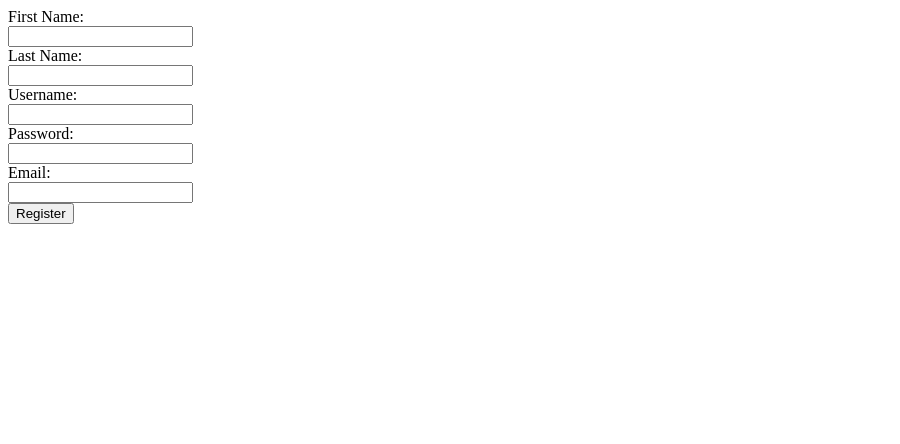
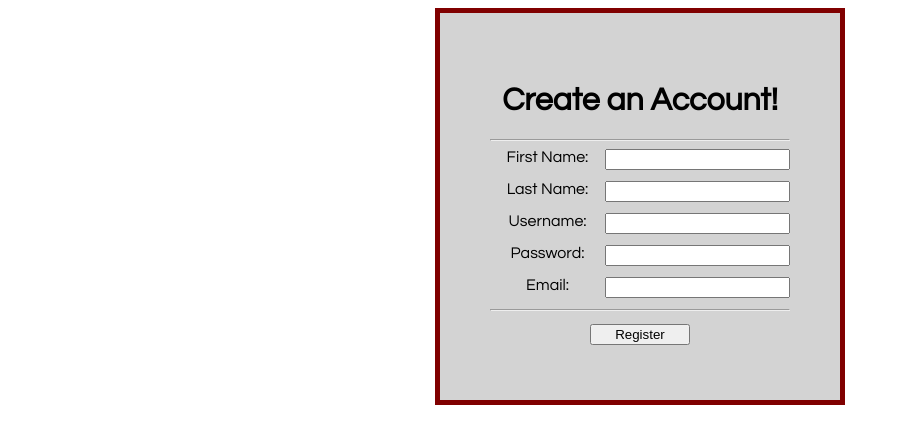
Before and after one commit to 1091360210/project1, a plain HTML site: page ProjectTemplate/register.html in a window 1280 px wide. Shown: the whole page, without its empty margins (0-900 px from the left). Drawn offline with nearby package versions, Linux system fonts and the light colour scheme.

Commit message:
added a little CSS to register.html

```diff
--- a/ProjectTemplate/register.html
+++ b/ProjectTemplate/register.html
@@ -34,21 +34,84 @@
 
 
     </script>
+
+    <style>
+
+        html, body {
+            font-family:'Century Gothic';
+            height: 100%;
+        }
+
+        .contentContainer {
+            background-color: lightgrey;
+            width: 300px;
+            border: 5px solid maroon;
+            padding: 50px;
+            margin: auto;
+            text-align:center;
+
+        }
+
+        h1 {
+            text-align:center;
+        }
+
+        #firstName, #lastName, #email, #logonId, #logonPassword {
+           text-align: left;
+           float: right;
+       }
+
+        button {
+            width: 100px;
+            margin: 5px;
+        }
+
+    </style>
+
 </head>
 <body>
-    <div>First Name: </div>
-    <div><input type="text" id="firstName" /></div>
-    <div>Last Name: </div>
-    <div><input type="text" id="lastName" /></div>
-    <div>Username: </div>
-    <div><input type="text" id="logonId" /></div>
-    <div>Password: </div>
-    <div><input type="text" id="logonPassword" /></div>
-    <div>Email: </div>
-    <div><input type="text" id="email" /></div>
+    <div class="titleContainer"></div>
+    <div class="contentContainer">
 
-    <div>
-        <button onclick="rAccount(document.getElementById('firstName').value, document.getElementById('lastName').value,document.getElementById('email').value,document.getElementById('logonId').value,document.getElementById('logonPassword').value)">Register</button>
+
+        <h1>Create an Account!</h1>
+        <hr />
+
+        <div>
+            First Name: <input type="text" id="firstName">
+        </div>
+        <p></p>
+
+        <div>
+            Last Name: <input type="text" id="lastName">
+        </div>
+        <p></p>
+
+        <div>
+            Username: <input type="text" id="logonId">
+        </div>
+        <p></p>
+
+        <div>
+            Password: <input type="text" id="logonPassword">
+        </div>
+        <p></p>
+
+        <div>
+            Email: <input type="text" id="email">
+        </div>
+        <p></p>
+
+        <hr />
+
+        <div>
+            <button onclick="rAccount(document.getElementById('firstName').value,
+                document.getElementById('lastName').value,
+                document.getElementById('email').value,
+                document.getElementById('logonId').value,
+                document.getElementById('logonPassword').value)">Register
+            </button>
+        </div>
     </div>
 </body>
 </html>
```
